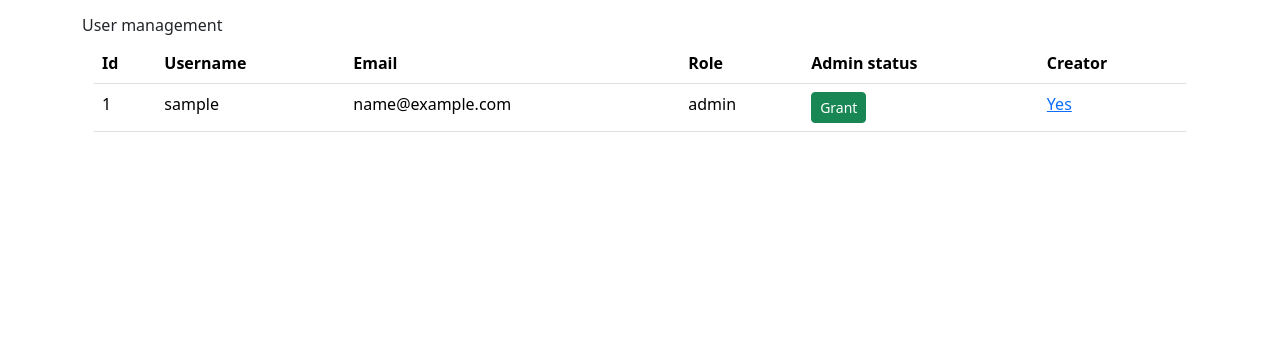
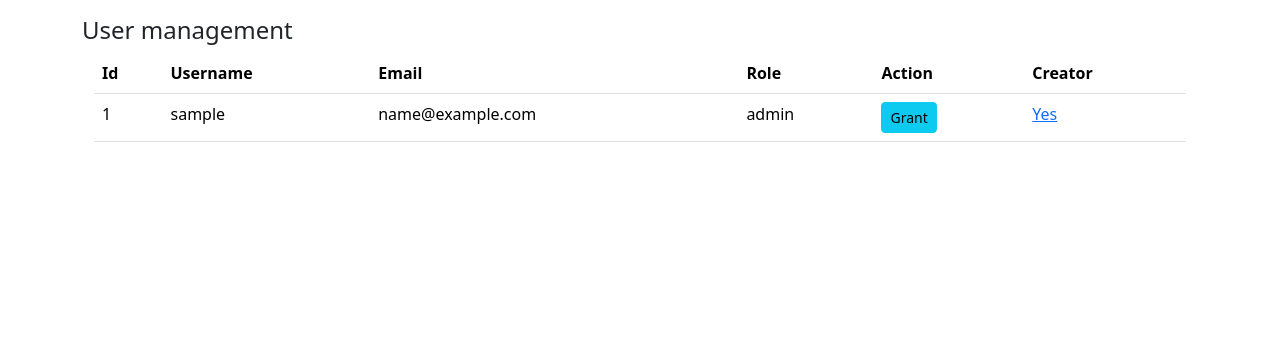
Before and after one commit to Eyuvaraj/Meloverse, a Python web app: template templates/admin/user_mg.html in a window 1280 px wide. Shown: the part 89-430 px from the top of the page. Run offline with Jinja, Linux system fonts and the light colour scheme; the template is opened without the code that fills it: most values are stand-ins (such as "Sample title", 1, 10 or a date in 2020); some libraries are stand-ins or nearby versions.

Commit message:
grant,revoke bootstrap modal

```diff
--- a/templates/admin/user_mg.html
+++ b/templates/admin/user_mg.html
@@ -3,7 +3,7 @@
 {% block body %}
 <main class="flex-shrink-0">
     <div class="container">
-        <h6>User management</h6>
+        <h4>User management</h4>
         <div class="container">
             <table class="table table-hover">
                 <thead class="thead-dark">
@@ -12,7 +12,7 @@
                         <th>Username</th>
                         <th>Email</th>
                         <th>Role</th>
-                        <th>Admin status</th>
+                        <th>Action</th>
                         <th>Creator</th>
                     </tr>
                 </thead>
@@ -26,20 +26,69 @@
                         {% if user.role =="admin" %}
                         <td>{{ user.role }}</td>
                         <td>
-                            <form action="{{ url_for('admin.user_management', user=current_user.username) }}"
+                            <button type="button" class="btn btn-success btn-sm" data-bs-toggle="modal"
+                                data-bs-target="#RevokeModal_{{ user.id }}">
+                                Revoke
+                            </button>
+                            <div class="modal fade" id="RevokeModal_{{ user.id }}" tabindex="-1"
+                                aria-labelledby="RevokeModalLabel" aria-hidden="true">
+                                <div class="modal-dialog">
+                                    <div class="modal-content">
+                                        <div class="modal-header">
+                                            <h5 class="modal-title" id="RevokeModalLabel">Revoke Admin Role</h5>
+                                            <button type="button" class="btn-close" data-bs-dismiss="modal"
+                                                aria-label="Close"></button>
+                                        </div>
+                                        <div class="modal-body">
+                                            Do you want to revoke administrator privilage of {{ user.username }}?
+                                        </div>
+                                        <div class="modal-footer">
+                                            <button type="button" class="btn btn-secondary btn-sm"
+                                                data-bs-dismiss="modal">Close</button>
+                                            <form
+                                                action="{{ url_for('admin.user_management', user=current_user.username) }}"
                                                 method="post">
                                                 <input type="hidden" name="user_id" value="{{ user.id }}">
-                                <button class="btn btn-info btn-sm" type="submit" name="revoke" value="yes">revoke</button>
+                                                <button class="btn btn-success btn-sm" type="submit" name="revoke"
+                                                    value="yes">revoke</button>
                                             </form>
+                                        </div>
+                                    </div>
+                                </div>
+                            </div>
                         </td>
                         {% else %}
                         <td>{{ user.role }}</td>
                         <td>
+                            <button type="button" class="btn btn-info btn-sm" data-bs-toggle="modal"
+                                data-bs-target="#GrantModal_{{ user.id }}">
+                                Grant
+                            </button>
+                            <div class="modal fade" id="GrantModal_{{ user.id }}" tabindex="-1" aria-labelledby="GrantModalLabel"
+                                aria-hidden="true">
+                                <div class="modal-dialog">
+                                    <div class="modal-content">
+                                        <div class="modal-header">
+                                            <h5 class="modal-title" id="GrantModalLabel">Grant Admin Role</h5>
+                                            <button type="button" class="btn-close btn-sm" data-bs-dismiss="modal"
+                                                aria-label="Close"></button>
+                                        </div>
+                                        <div class="modal-body">
+                                            Do you want to grant administrator privilage to {{ user.username }}?
+                                        </div>
+                                        <div class="modal-footer">
+                                            <button type="button" class="btn btn-secondary btn-sm"
+                                                data-bs-dismiss="modal">Close</button>
                                             <form action="{{ url_for('admin.user_management', user=current_user.username) }}"
                                                 method="post">
                                                 <input type="hidden" name="user_id" value="{{ user.id }}">
-                                <button class="btn btn-success btn-sm" type="submit" name="grant" value="yes">Grant</button>
+                                                <button class="btn btn-info btn-sm" type="submit" name="grant"
+                                                    value="yes">Grant</button>
                                             </form>
+                                        </div>
+                                    </div>
+                                </div>
+                            </div>
                         </td>
                         {% endif %}
 
--- a/templates/user/user_dashboard.html
+++ b/templates/user/user_dashboard.html
@@ -42,8 +42,6 @@
           {% if current_user.role == "admin" %}
           <li><a class="dropdown-item" href="{{ url_for('admin.admin_dashboard', user=current_user.username) }}">Admin Dashboard</a></li>
           {% endif %}
-          <li><a class="dropdown-item" href="#">Settings</a></li>
-          <li><a class="dropdown-item" href="#">Profile</a></li>
           <li>
             <hr class="dropdown-divider">
           </li>
@@ -62,6 +60,10 @@
 {% block body %}
 <main class="flex-shrink-0">
   <div class="container">
+    <div class="alert alert-light alert-dismissible fade show" role="alert">
+      <strong>Hey {{ current_user.username }}!</strong> You should check in on some of those fields below.
+      <button type="button" class="btn-close" data-bs-dismiss="alert" aria-label="Close"></button>
+    </div>
     <h6>anouncements from admin, follow creators...</h6>
     <hr>
   </div>
```
Also changed, not shown: instance/meloverse_db.sqlite3. Lines whose indentation alone changed are shown as unchanged.
